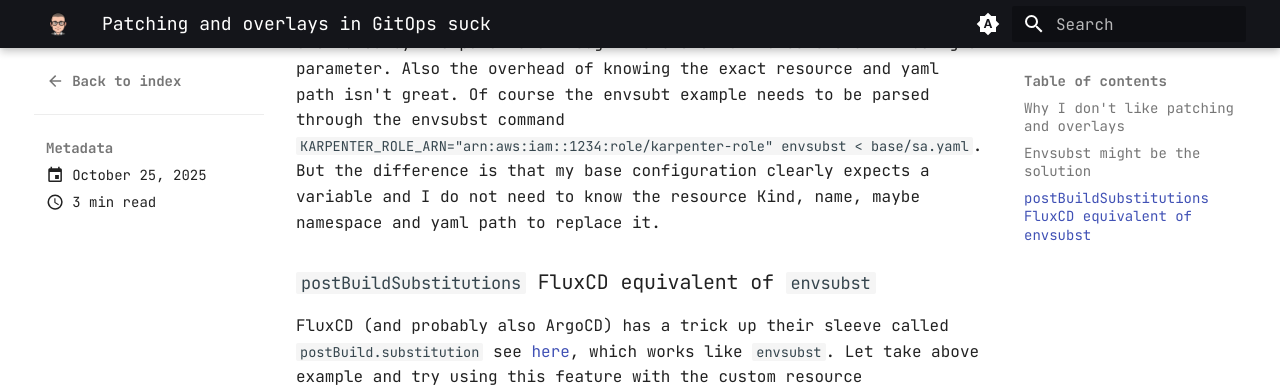
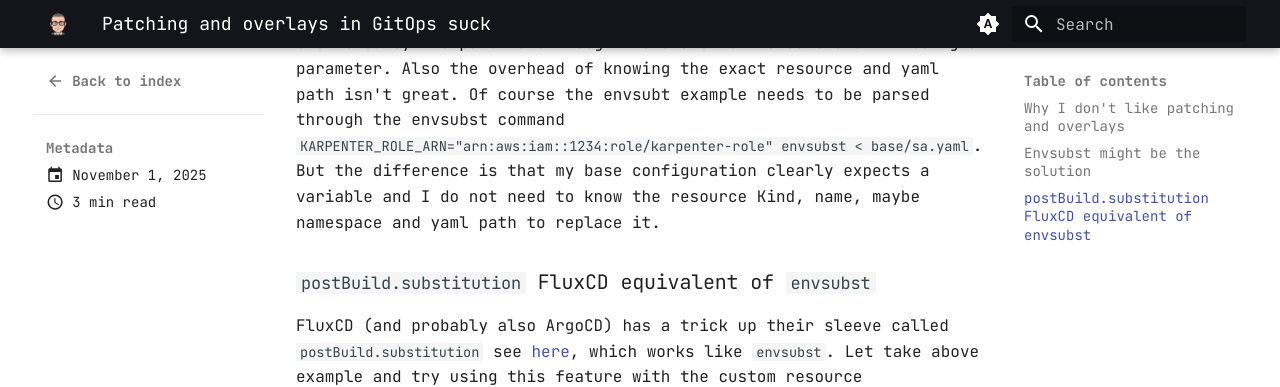
Before and after one commit to wcarlsen/wcarlsen.github.io, an MkDocs documentation site: the page built from docs/posts/2025-11-01-pathing-and-overlays-in-gitops-suck.md, in a window 1280 px wide and 900 px high, scrolled down 1979 px. Shown: the top 387 px of the window. Built offline with MkDocs 1.6.1 and Material for MkDocs 9.7.7, drawn with Linux system fonts in a browser that asks for light colours.

Commit message:
Minor fixes
Signed-off-by: Willi Carlsen <carlsenwilli@gmail.com>

```diff
--- a/docs/posts/2025-11-01-pathing-and-overlays-in-gitops-suck.md
+++ b/docs/posts/2025-11-01-pathing-and-overlays-in-gitops-suck.md
@@ -1,5 +1,5 @@
 ---
-date: 2025-10-25
+date: 2025-11-01
 tags:
   - kubernetes
   - gitops
@@ -61,7 +61,7 @@ patches:
 
 The examples might not look so different on the surface and I also did the patching example a disfavor, but not using a placeholder and replacing that. But I wanted to show that from the base configurations point of view there is no knowledge of an annotionation, so if I where to add a similar annotation to the base it would eventually be overruled by the patch eventhough there are no indicators of it being a parameter. Also the overhead of knowing the exact resource and yaml path isn't great. Of course the envsubt example needs to be parsed through the envsubst command `KARPENTER_ROLE_ARN="arn:aws:iam::1234:role/karpenter-role" envsubst < base/sa.yaml`. But the difference is that my base configuration clearly expects a variable and I do not need to know the resource Kind, name, maybe namespace and yaml path to replace it.
 
-### `postBuildSubstitutions` FluxCD equivalent of `envsubst`
+### `postBuild.substitution` FluxCD equivalent of `envsubst`
 
 FluxCD (and probably also ArgoCD) has a trick up their sleeve called `postBuild.substitution` see [here](https://fluxcd.io/flux/components/kustomize/kustomizations/#post-build-variable-substitution), which works like `envsubst`. Let take above example and try using this feature with the custom resource `Kustomization` provided by flux
 
```
